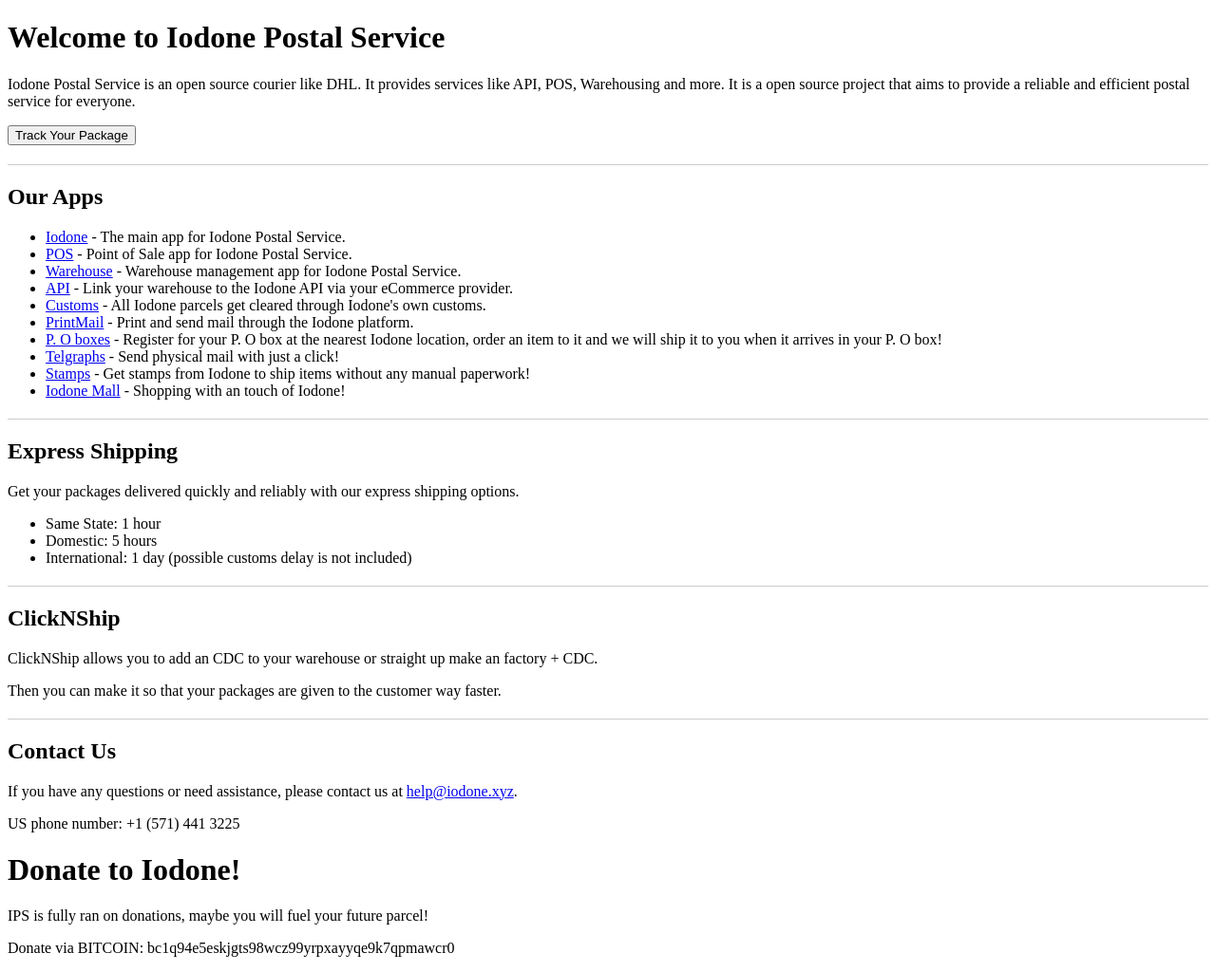
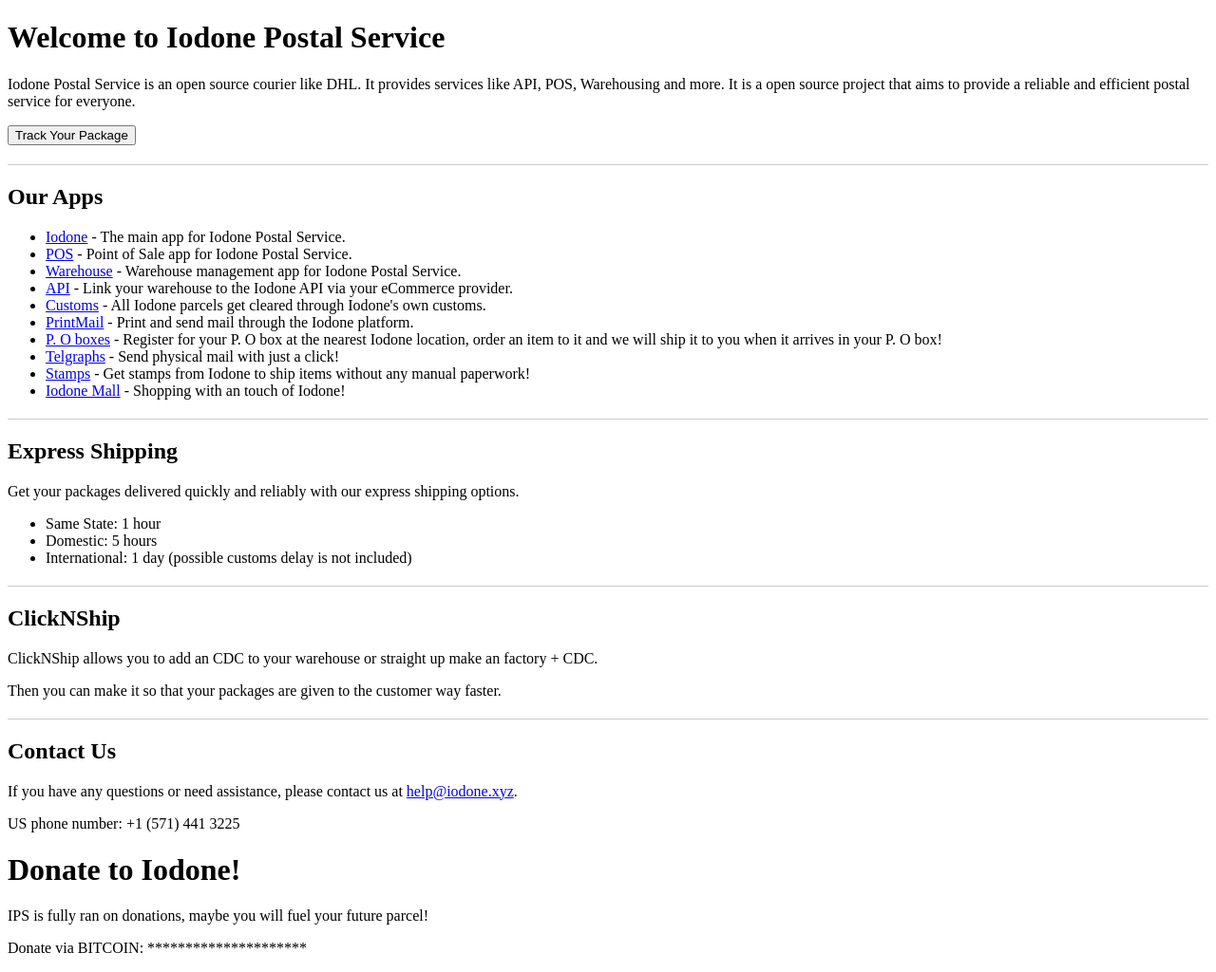
Before and after one commit to IodoneMail/Website, a plain HTML site: page index.html in a window 1280 px wide. Shown: the whole page at 95% size. Drawn offline with Linux system fonts and the light colour scheme.

```diff
--- a/index.html
+++ b/index.html
@@ -44,4 +44,4 @@
     <p>US phone number: +1 (571) 441 3225</p>
     <h1>Donate to Iodone!</h1>
     <p>IPS is fully ran on donations, maybe you will fuel your future parcel!</p>
-    <p>Donate via BITCOIN: bc1q94e5eskjgts98wcz99yrpxayyqe9k7qpmawcr0</p>
+    <p>Donate via BITCOIN: *********************</p>
```
